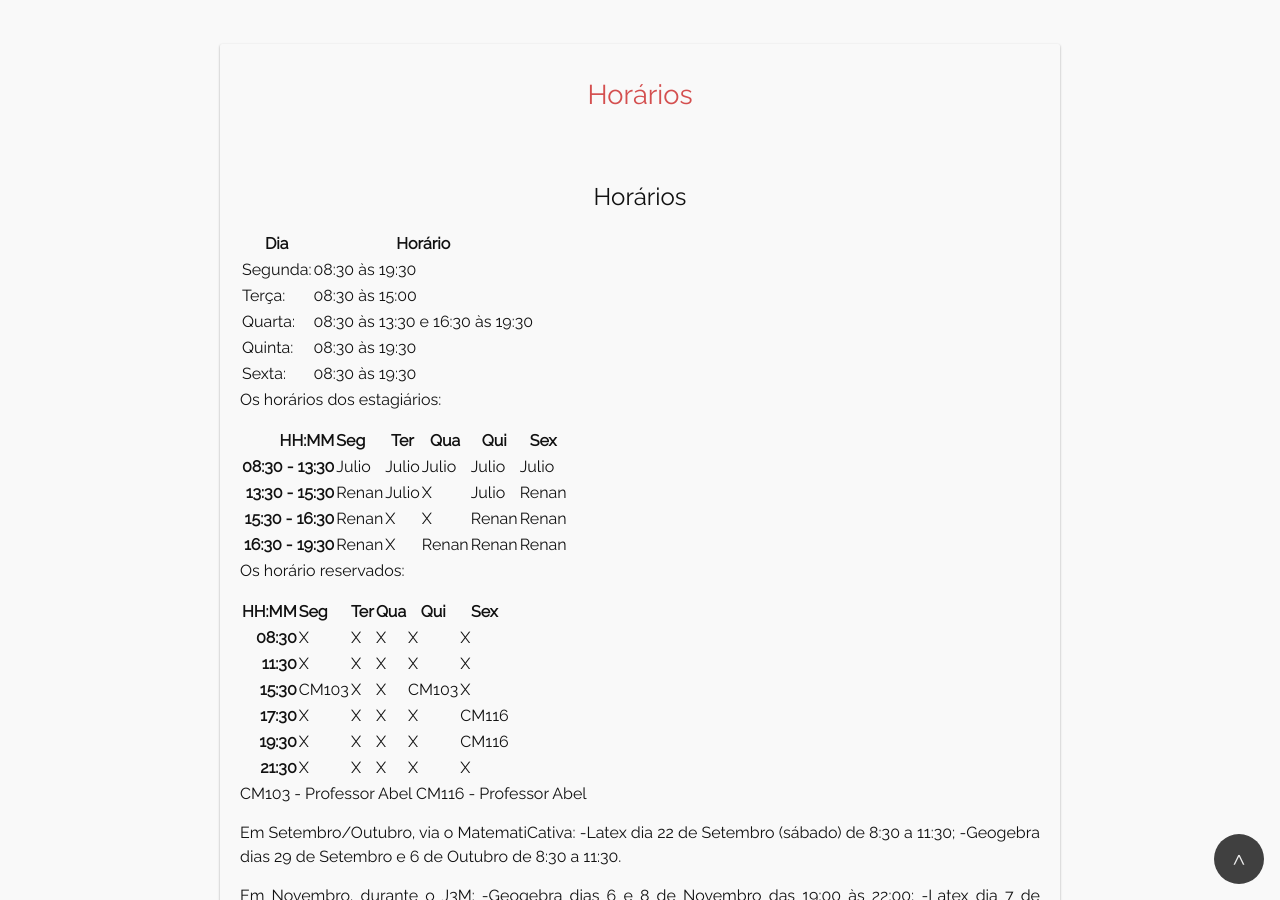
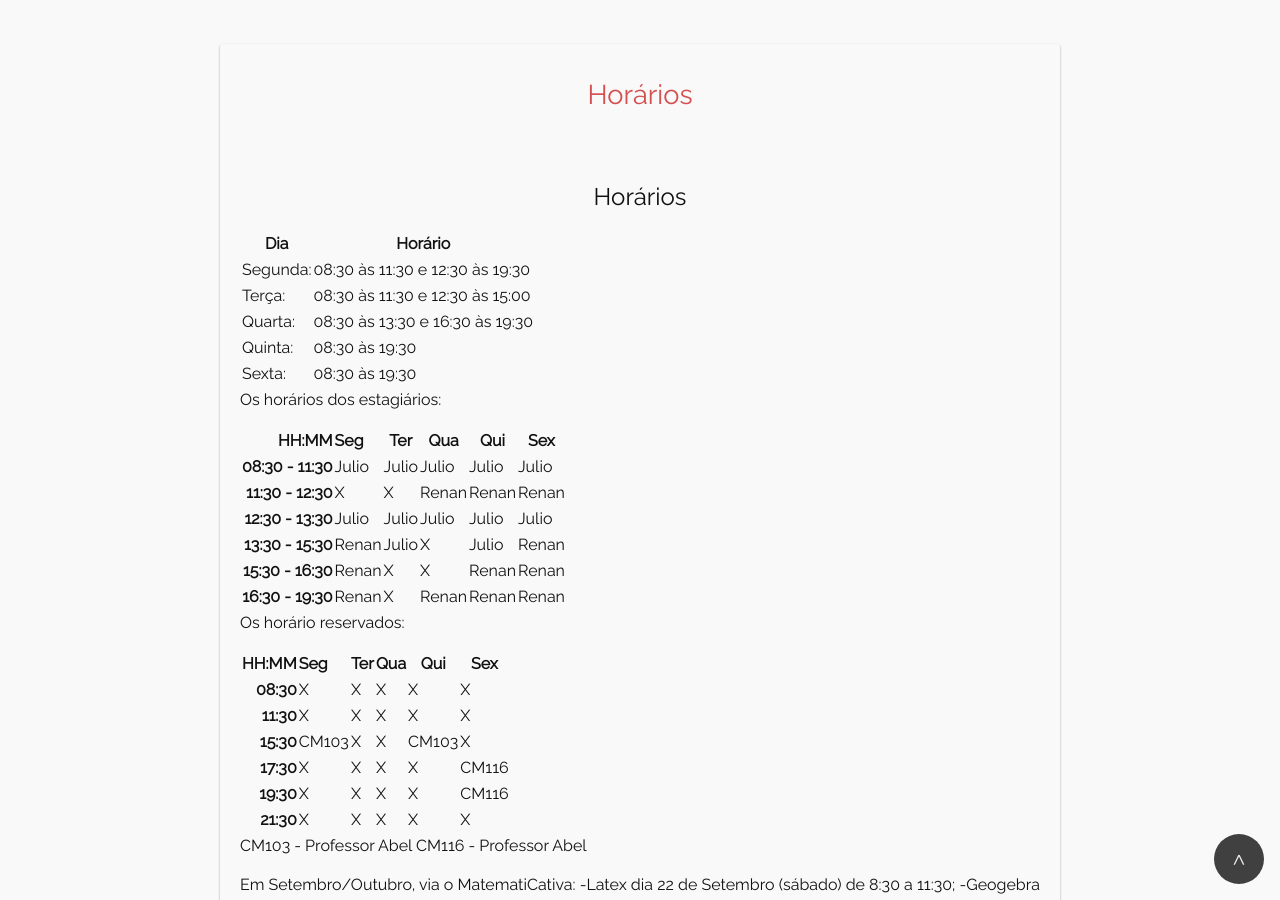
Before and after one commit to ufpr-lamind/ufpr-lamind.github.io, a Jekyll site: the page built from horario.md, in a window 1280 px wide and 900 px high, scrolled down 618 px. Built offline with Jekyll 4.4.1, drawn with Linux system fonts in a browser that asks for light colours; our own code applies the rules of GitHub Pages for plain Markdown files.

Commit message:
horario definitivo

```diff
--- a/_config.yml
+++ b/_config.yml
@@ -10,9 +10,8 @@ title: UFPR-Lamind
 
 description: > # this means to ignore newlines until "baseurl:"
   Laborátorio da Matemática Industrial da Universidade Federal do Paraná - 2018
-
-#url: "https://github.com/renanod"
-github_username:  renanod
+#url: "https://github.com/ufpr-lamind"
+github_username:  ufpr-lamind
 
 # Build settings
 coordenador: Abel Soares Siqueira
--- a/horario.md
+++ b/horario.md
@@ -2,8 +2,8 @@
 
 Dia      | Horário
 -------- | -------
-Segunda: | 08:30 às 19:30
-Terça:   | 08:30 às 15:00
+Segunda: | 08:30 às 11:30 e 12:30 às 19:30
+Terça:   | 08:30 às 11:30 e 12:30 às 15:00
 Quarta:  | 08:30 às 13:30 e 16:30 às 19:30
 Quinta:  | 08:30 às 19:30
 Sexta:   | 08:30 às 19:30
@@ -13,7 +13,9 @@ Os horários dos estagiários:
 
 HH:MM | Seg | Ter | Qua | Qui | Sex
 --: | :--- | --- | --- | --- | ---
-**08:30 - 13:30** | Julio | Julio | Julio | Julio | Julio
+**08:30 - 11:30** | Julio | Julio | Julio | Julio | Julio
+**11:30 - 12:30** |   X   |   X   | Renan | Renan | Renan
+**12:30 - 13:30** | Julio | Julio | Julio | Julio | Julio
 **13:30 - 15:30** | Renan | Julio |   X   | Julio | Renan
 **15:30 - 16:30** | Renan |   X   |   X   | Renan | Renan
 **16:30 - 19:30** | Renan |   X   | Renan | Renan | Renan
```
